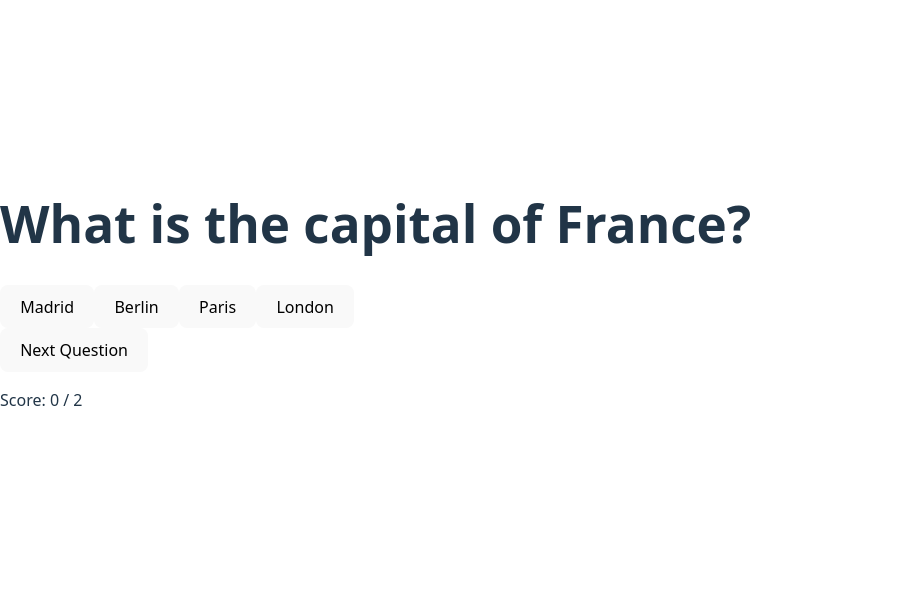
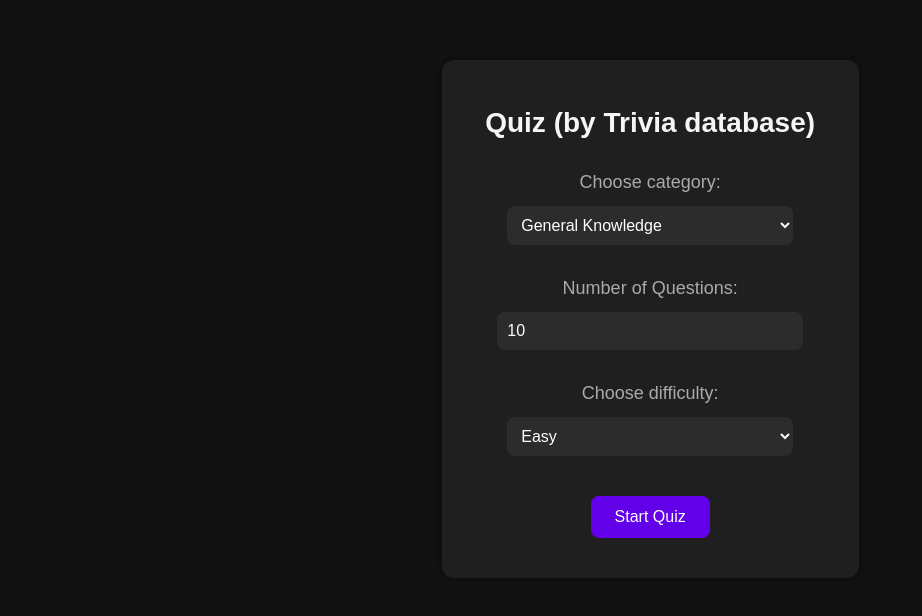
Before and after one commit to L1smer/Quiz-app, a React (Vite) app: page / in a window 1280 px wide. Shown: the part 106-722 px from the top of the page, without its empty margins (0-922 px from the left). Built offline with nearby package versions, Linux system fonts and the light colour scheme.

Commit message:
Add quiz functionality with settings and styling improvements

```diff
--- a/components/Answer.tsx
+++ b/components/Answer.tsx
@@ -1,17 +1,15 @@
-import { useState } from "react";
-
 interface AnswerProps {
 	answer: string;
 	onPicked: (answer: string) => void;
+	pickedAnswer: string;
 }
 
-export default function Answer({answer, onPicked} : AnswerProps) {
-	const [picked,setPick] = useState<boolean>(false);
+export default function Answer({answer, onPicked, pickedAnswer} : AnswerProps) {
+	const isPicked = pickedAnswer === answer;
 	function handleClick(answer: string){
-		setPick(!picked);
 		onPicked(answer);
 	}
 	return (
-		<button className={picked ? 'picked' : ''} onClick={() => handleClick(answer)}>{answer}</button>
+		<button className={isPicked ? 'picked' : ''} onClick={() => handleClick(answer)}>{answer}</button>
 	)
 }
--- a/components/Question.tsx
+++ b/components/Question.tsx
@@ -1,15 +1,16 @@
-import Answer from "./Answer";
+import Answer from "./Answer"
 
 interface QuestionProps {
 	answers: string[];
 	onPicked: (answer: string) => void;
+	pickedAnswer: string;
 }
 
-export default function Question({answers, onPicked} : QuestionProps){
+export default function Question({answers, onPicked, pickedAnswer} : QuestionProps){
 	return (
 		<div>
-		{answers.map(answer => {
-			return <Answer answer={answer} onPicked={onPicked}/>
+		{answers.map((answer,index) => {
+			return <Answer key={index} answer={answer} onPicked={onPicked} pickedAnswer={pickedAnswer}/>
 		})}
 		</div>
 	)
--- a/components/Quiz.tsx
+++ b/components/Quiz.tsx
@@ -1,6 +1,7 @@
-import { useState, useEffect, useMemo } from "react";
+import { useState, useEffect } from "react";
 import Question from "./Question";
-import { dummyQuestions } from "../questions/dummyQuestions";
+import { useSettings } from "../settings/settings";
+import "../src/Quiz.css";
 
 export interface QuestionType {
   question: string;
@@ -8,65 +9,93 @@ export interface QuestionType {
   incorrect_answers: string[];
 }
 
-export default function Quiz() {
-  // 1. All states
+interface QuizProps {
+  onEnd: () => void;
+}
+
+export default function Quiz({ onEnd }: QuizProps) {
   const [questions, setQuestions] = useState<QuestionType[]>([]);
   const [loading, setLoading] = useState<boolean>(true);
   const [currentQuestionIndex, setIndex] = useState<number>(0);
-  const [pickedAnswer, setPickedAnswer] = useState<string>('');
+  const [pickedAnswer, setPickedAnswer] = useState<string>("");
   const [rightAnswers, setRightAnswers] = useState<number>(0);
 
-  // 2. useEffect for loading dummy data
+  const { category, numOfQuestions, difficulty } = useSettings();
+
   useEffect(() => {
-    setQuestions(dummyQuestions);
+    fetch(`https://opentdb.com/api.php?amount=${numOfQuestions}&category=${category}&difficulty=${difficulty}`)
+      .then(response => response.json())
+      .then(data => {
+        setQuestions(data.results || []);
         setLoading(false);
+      })
+      .catch(error => {
+        console.error("Error fetching quiz data:", error);
+        setLoading(false);
+      });
   }, []);
 
-  // 3. useMemo for shuffled answers (must be before any return)
-  const shuffledAnswers = useMemo(() => {
-    if (!questions.length || !questions[currentQuestionIndex]) return [];
-    const current = questions[currentQuestionIndex];
-    return shuffleArray([...current.incorrect_answers, current.correct_answer]);
-  }, [questions, currentQuestionIndex]);
+  if (loading) {
+    return <h2>Loading questions...</h2>;
+  }
 
-  // 4. Early returns after all hooks
-  if (loading) return <h2>Loading questions...</h2>;
-  if (questions.length === 0) return <h2>No questions loaded.</h2>;
+  if (questions.length === 0) {
+    return (
+      <div>
+        <h2>Oops! No questions loaded.</h2>
+        <p>Maybe too many requests? Try again later.</p>
+        <button onClick={onEnd}>New Quiz</button>
+      </div>
+    );
+  }
 
-  // 5. Now safe to define current question
+  if (currentQuestionIndex >= questions.length) {
+    return (
+      <div>
+        <h2>Quiz Finished!</h2>
+        <p>Your Score: {rightAnswers} / {questions.length}</p>
+        <button onClick={onEnd}>New Quiz</button>
+      </div>
+    );
+  }
+
   const currentQuestion = questions[currentQuestionIndex];
 
-  // 6. Functions
+  let shuffledAnswers: string[];
+  if (!currentQuestion) return shuffledAnswers = [];
+  shuffledAnswers = shuffleArray([
+    ...currentQuestion.incorrect_answers,
+    currentQuestion.correct_answer
+  ]); // 💥 Correct dependency
+
   function shuffleArray(array: any[]) {
     return array.sort(() => Math.random() - 0.5);
   }
 
   function pickAnswer(answer: string) {
     setPickedAnswer(answer);
-
-    const current = questions[currentQuestionIndex];
-    if (answer === current.correct_answer) {
-      setRightAnswers(prev => prev + 1);
-    }
   }
 
   function handleNextQuestion() {
-    if (currentQuestionIndex + 1 < questions.length) {
+    if (pickedAnswer === currentQuestion.correct_answer) {
+      setRightAnswers(prev => prev + 1);
+    }
     setPickedAnswer('');
     setIndex(prev => prev + 1);
-    } else {
-      console.log("Quiz finished!");
-      // Later show final score
-    }
   }
 
-  // 7. Rendering
   return (
-    <div>
+		<div className="quiz-container">
 			<h1 dangerouslySetInnerHTML={{ __html: currentQuestion.question }} />
-      <Question answers={shuffledAnswers} onPicked={pickAnswer} />
+			<div className="answers-container">
+				<Question
+					answers={shuffledAnswers}
+					onPicked={pickAnswer}
+					pickedAnswer={pickedAnswer}
+				/>
+			</div>
 			<button onClick={handleNextQuestion}>Next Question</button>
-      <p>Score: {rightAnswers} / {questions.length}</p>
+			<p className="score">Score: {rightAnswers} / {questions.length}</p>
 		</div>
 	);
 }
--- /dev/null
+++ b/components/QuizGenerator.tsx
@@ -0,0 +1,59 @@
+import { useSettings }  from '../settings/settings'
+import '../src/QuizGenerator.css'
+import { motion } from "framer-motion";
+
+interface QuizGeneratorProps {
+	onStart: () => void
+}
+
+export default function QuizGenerator({onStart}: QuizGeneratorProps) {
+  const {category, setCategory, numOfQuestions, setNumOfQuestions, difficulty, setDifficulty} =
+	useSettings()
+
+  return (
+    <motion.div
+      className="generator-container"
+      initial={{ opacity: 0, y: -50 }}
+      animate={{ opacity: 1, y: 0 }}
+      transition={{ duration: 0.6 }}
+    >
+      <h1>Quiz (by Trivia database)</h1>
+			<p>Choose category:</p>
+      <select value={category} onChange={(e) => setCategory(e.target.value)}>
+        <option value="9">General Knowledge</option>
+        <option value="10">Entertainment: Books</option>
+        <option value="11">Entertainment: Film</option>
+        <option value="12">Entertainment: Music</option>
+        <option value="13">Entertainment: Musicals & Theatres</option>
+        <option value="14">Entertainment: Television</option>
+        <option value="15">Entertainment: Video Games</option>
+        <option value="16">Entertainment: Board Games</option>
+        <option value="17">Science & Nature</option>
+        <option value="18">Science: Computers</option>
+        <option value="19">Science: Mathematics</option>
+        <option value="20">Mythology</option>
+        <option value="21">Sports</option>
+        <option value="22">Geography</option>
+        <option value="23">History</option>
+        <option value="24">Politics</option>
+        <option value="25">Art</option>
+        <option value="26">Celebrities</option>
+        <option value="27">Animals</option>
+        <option value="28">Vehicles</option>
+        <option value="29">Entertainment: Comics</option>
+        <option value="30">Science: Gadgets</option>
+        <option value="31">Entertainment: Japanese Anime & Manga</option>
+        <option value="32">Entertainment: Cartoon & Animations</option>
+      </select>
+			<p>Number of Questions:</p>
+			<input type="number" value={numOfQuestions} onChange={e => setNumOfQuestions(e.target.value)}/>
+			<p>Choose difficulty:</p>
+      <select value={difficulty} onChange={(e) => setDifficulty(e.target.value as "easy" | "medium" | "hard")}>
+				<option value="easy">Easy</option>
+        <option value="medium">Medium</option>
+        <option value="hard">Hard</option>
+			</select>
+      <button onClick={onStart}>Start Quiz</button>
+		</motion.div>
+  );
+}
--- a/package.json
+++ b/package.json
@@ -10,6 +10,7 @@
     "preview": "vite preview"
   },
   "dependencies": {
+    "framer-motion": "^12.9.4",
     "react": "^19.0.0",
     "react-dom": "^19.0.0"
   },
--- /dev/null
+++ b/settings/settings.tsx
@@ -0,0 +1,8 @@
+import { useState } from "react";
+
+export function useSettings(){
+	const [category, setCategory] = useState<string>("9");
+	const [numOfQuestions, setNumOfQuestions] = useState<string>('10');
+	const [difficulty, setDifficulty] = useState<"easy" | "medium" | "hard">('easy');
+	return { category, setCategory, numOfQuestions, setNumOfQuestions, difficulty, setDifficulty };
+}
--- a/src/App.tsx
+++ b/src/App.tsx
@@ -1,5 +1,18 @@
 import Quiz from "../components/Quiz";
+import QuizGenerator from "../components/QuizGenerator"
+import { useState } from "react";
 
 export default function App(){
-	return <Quiz/>
+	const [isQuizGoing, setIsQuizGoing] = useState(false);
+	return (
+    <div>
+      {isQuizGoing ? (
+        <Quiz onEnd={() => setIsQuizGoing(false)} />
+      ) : (
+        <QuizGenerator onStart={() => {
+          setIsQuizGoing(true);
+        }} />
+      )}
+    </div>
+  )
 }
--- /dev/null
+++ b/src/Quiz.css
@@ -0,0 +1,63 @@
+body {
+  background: #121212;
+  color: #f5f5f5;
+  font-family: 'Poppins', sans-serif;
+  margin: 0;
+  padding: 0;
+  display: flex;
+  justify-content: center;
+  align-items: center;
+  height: 100vh;
+}
+
+div {
+  text-align: center;
+}
+
+.quiz-container {
+  background: #1f1f1f;
+  padding: 30px;
+  border-radius: 12px;
+  box-shadow: 0 0 10px rgba(0,0,0,0.5);
+  max-width: 600px;
+  width: 90%;
+}
+
+h1 {
+  font-size: 24px;
+  margin-bottom: 20px;
+}
+
+button {
+  background-color: #6200ea;
+  color: white;
+  border: none;
+  padding: 12px 24px;
+  margin: 10px;
+  border-radius: 8px;
+  cursor: pointer;
+  font-size: 16px;
+  transition: background-color 0.3s ease;
+}
+
+button:hover {
+  background-color: #3700b3;
+}
+
+button:disabled {
+  background-color: #555;
+  cursor: not-allowed;
+}
+
+.answers-container {
+  display: flex;
+  flex-direction: column;
+  gap: 10px;
+  margin-top: 20px;
+}
+
+.score {
+  margin-top: 20px;
+  font-size: 18px;
+  color: #bbb;
+}
--- /dev/null
+++ b/src/QuizGenerator.css
@@ -0,0 +1,50 @@
+.generator-container {
+  background: #1f1f1f;
+  padding: 30px;
+  border-radius: 12px;
+  box-shadow: 0 0 10px rgba(0,0,0,0.5);
+  max-width: 600px;
+  width: 90%;
+  margin: 0 auto;
+  margin-top: 50px;
+  text-align: center;
+}
+
+h1 {
+  font-size: 28px;
+  margin-bottom: 30px;
+  color: #f5f5f5;
+}
+
+p {
+  margin: 10px 0;
+  font-size: 18px;
+  color: #aaa;
+}
+
+select, input {
+  width: 80%;
+  padding: 10px;
+  margin-bottom: 20px;
+  border: none;
+  border-radius: 8px;
+  background-color: #2c2c2c;
+  color: white;
+  font-size: 16px;
+}
+
+button {
+  background-color: #6200ea;
+  color: white;
+  border: none;
+  padding: 12px 24px;
+  margin-top: 20px;
+  border-radius: 8px;
+  cursor: pointer;
+  font-size: 16px;
+  transition: background-color 0.3s ease;
+}
+
+button:hover {
+  background-color: #3700b3;
+}
--- a/src/index.css
+++ b/src/index.css
@@ -23,11 +23,15 @@ a:hover {
 }
 
 body {
+  background: #121212;
+  color: #f5f5f5;
+  font-family: 'Poppins', sans-serif;
   margin: 0;
+  padding: 0;
   display: flex;
-  place-items: center;
-  min-width: 320px;
-  min-height: 100vh;
+  justify-content: center;
+  align-items: center;
+  height: 100vh;
 }
 
 h1 {
```
Also changed, not shown: 1 other file (tests, documents, lock files or other folders). Lines whose indentation alone changed are shown as unchanged.
